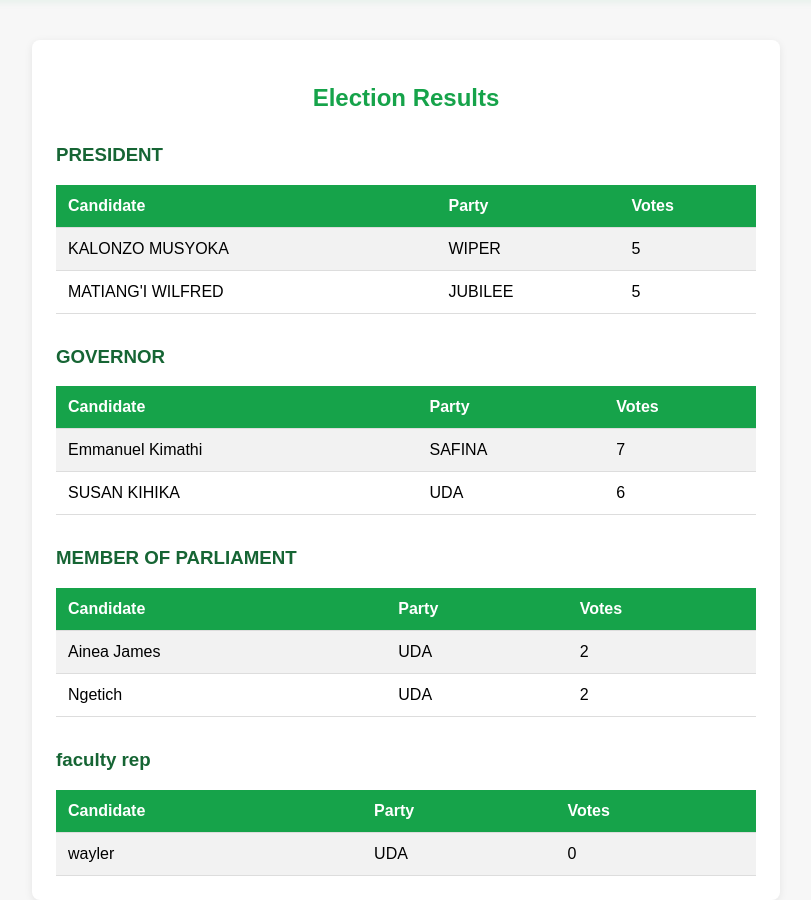
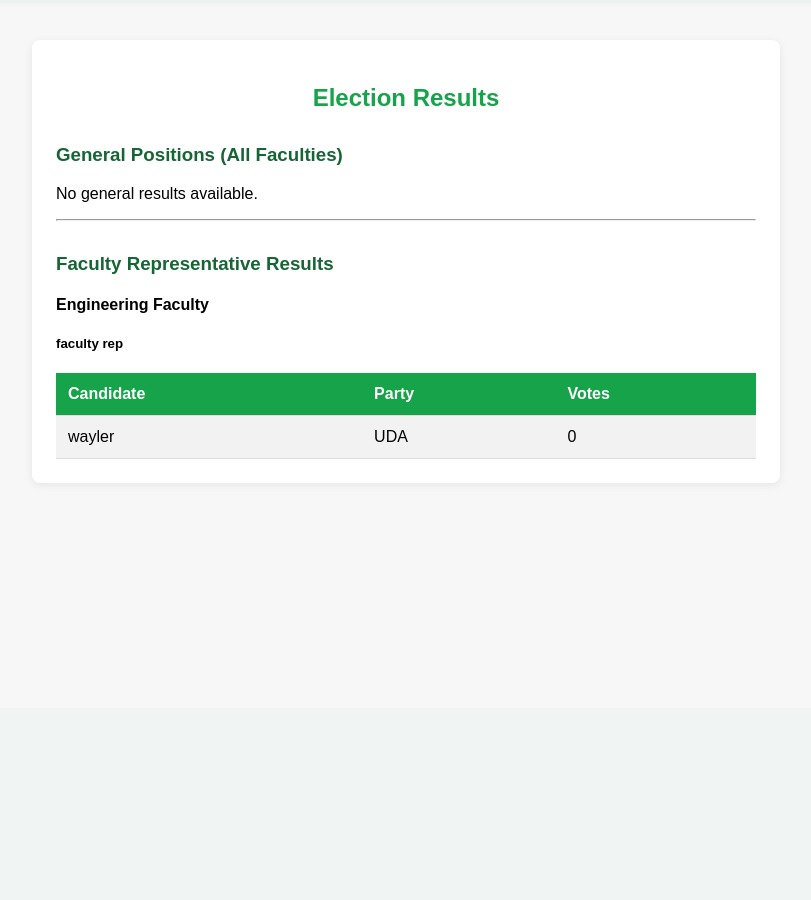
Before and after one commit to Kim-254-de/VotingSystem, a Django app: page /evoting/results/ in a window 1280 px wide; the page is wider, and only the part inside the window is pictured. Shown: the part 92-992 px from the top of that part, without its empty margins (234-1045 px from the left). After the commit the page ends 575 px from the top of that part, so only its background shows below. Run offline with Django 5.2, Linux system fonts and the light colour scheme; a user stored in the database is signed in; data comes from the database, SQL or seed files in the repository; parts of the project's set-up code (start-up, migrations or seed data) failed here and were passed over.

Commit message:
Update models

```diff
--- a/Evoting/templates/results.html
+++ b/Evoting/templates/results.html
@@ -86,14 +86,18 @@
         <nav>
             <a href="{% url 'Evoting:index' %}">Home</a>
             <a href="{% url 'Evoting:select_faculty' %}">Vote</a>
-
             <a href="{% url 'Evoting:register_voter' %}">Register Voter</a>
         </nav>
     </div>
+
     <div class="container">
         <h2>Election Results</h2>
-        {% for position, candidates in results_by_position.items %}
-            <h3>{{ position }}</h3>
+
+        <!-- General Positions -->
+        <h3>General Positions (All Faculties)</h3>
+        {% if general_results %}
+            {% for position, candidates in general_results.items %}
+                <h4>{{ position }}</h4>
                 <table>
                     <tr>
                         <th>Candidate</th>
@@ -106,13 +110,41 @@
                             <td>{{ candidate.party }}</td>
                             <td>{{ candidate.votes }}</td>
                         </tr>
-                {% empty %}
+                    {% endfor %}
+                </table>
+            {% endfor %}
+        {% else %}
+            <p>No general results available.</p>
+        {% endif %}
+
+        <hr>
+
+        <!-- Faculty-Specific Positions -->
+        <h3>Faculty Representative Results</h3>
+        {% if faculty_results %}
+            {% for faculty, positions in faculty_results.items %}
+                <h4>{{ faculty }} Faculty</h4>
+                {% for position, candidates in positions.items %}
+                    <h5>{{ position }}</h5>
+                    <table>
                         <tr>
-                    <td colspan="3" style="text-align:center;">No candidates for this position.</td>
+                            <th>Candidate</th>
+                            <th>Party</th>
+                            <th>Votes</th>
+                        </tr>
+                        {% for candidate in candidates %}
+                            <tr>
+                                <td>{{ candidate.name }}</td>
+                                <td>{{ candidate.party }}</td>
+                                <td>{{ candidate.votes }}</td>
                             </tr>
                         {% endfor %}
                     </table>
                 {% endfor %}
+            {% endfor %}
+        {% else %}
+            <p>No faculty-specific results available.</p>
+        {% endif %}
     </div>
 </body>
 </html>
--- a/Evoting/views.py
+++ b/Evoting/views.py
@@ -142,14 +142,27 @@
 
 @login_required
 def results(request):
+    faculty_list = [f[0] for f in FACULTY_CHOICES if f[0] != 'All']
 
-    positions = Candidate.objects.values_list('position', flat=True).distinct()
-    results_by_position = {}
-    for position in positions:
-        results_by_position[position] = Candidate.objects.filter(position=position).order_by('-votes')
-    return render(request, "results.html", {"results_by_position": results_by_position})
+    # General positions: candidates where faculty = 'All'
+    general_candidates = Candidate.objects.filter(faculty='All').order_by('position', '-votes')
+    general_results = {}
+    for position in general_candidates.values_list('position', flat=True).distinct():
+        general_results[position] = general_candidates.filter(position=position)
 
+    # Faculty-specific candidates
+    faculty_results = {}
+    for faculty in faculty_list:
+        faculty_candidates = Candidate.objects.filter(faculty=faculty).order_by('position', '-votes')
+        if faculty_candidates.exists():
+            faculty_results[faculty] = {}
+            for position in faculty_candidates.values_list('position', flat=True).distinct():
+                faculty_results[faculty][position] = faculty_candidates.filter(position=position)
 
+    return render(request, "results.html", {
+        "general_results": general_results,
+        "faculty_results": faculty_results,
+    })
 @staff_required
 def home_view(request):
     return render(request, 'index.html')
```
Also changed, not shown: Evoting/migrations/0004_alter_voter_age_alter_voter_date_of_birth.py (added). Lines whose indentation alone changed are shown as unchanged.
